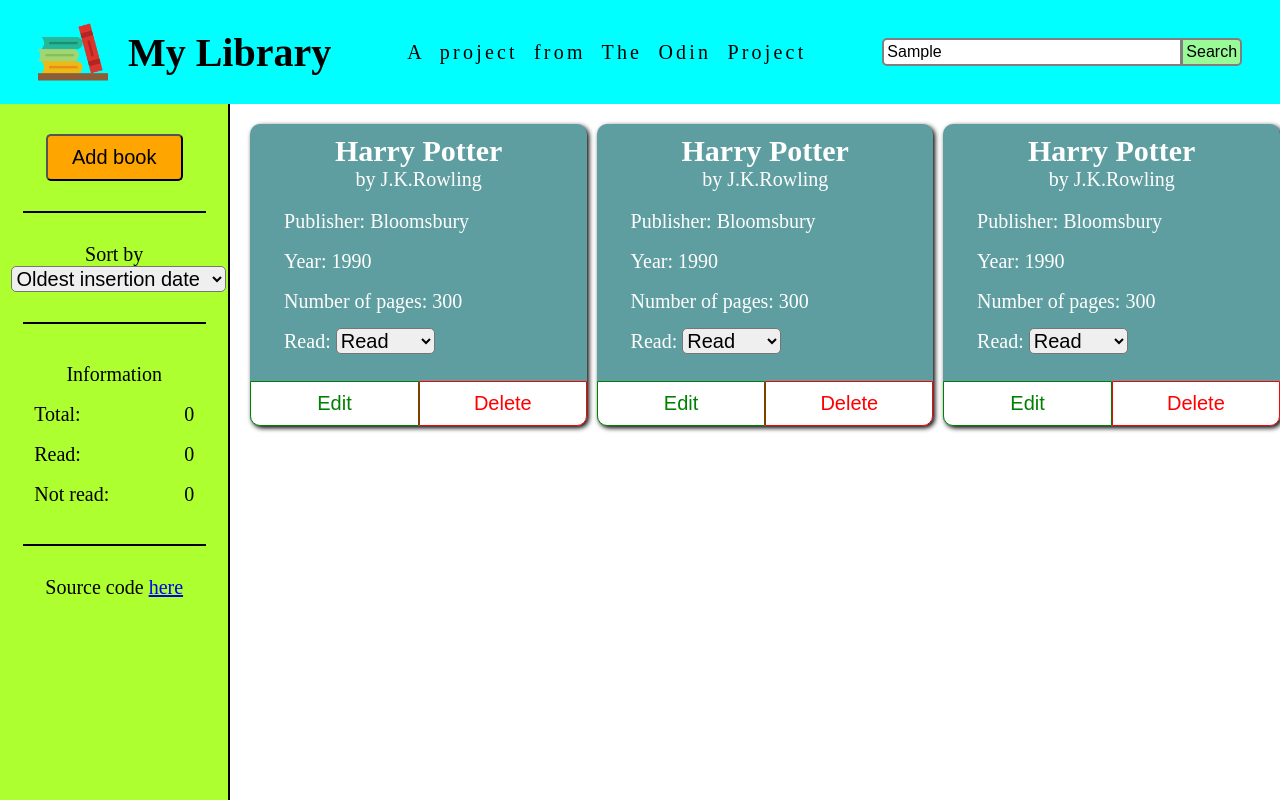
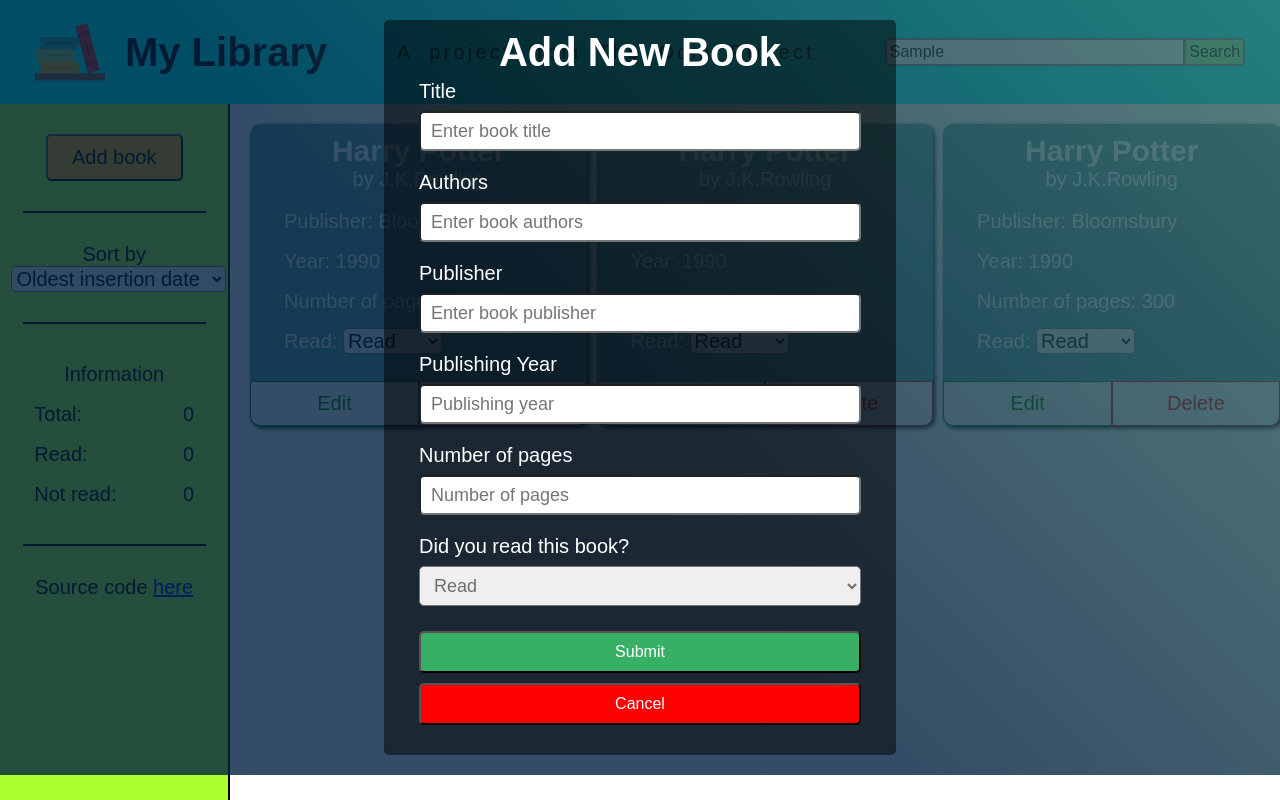
Before and after one commit to PhamHung2020/Library_TOP, a plain HTML site: page index.html in a window 1280 px wide. Both pictures are taken after typing "Sample" into the empty fields and a click on the button "Add book". Drawn offline with Linux system fonts and the light colour scheme.

Commit message:
Add form

```diff
--- a/index.html
+++ b/index.html
@@ -20,8 +20,6 @@
             <button class="search-button">Search</button>
         </div>
     </header>
-
-
 
     <div class="tools-section">
         <button class="add-button">Add book</button>
@@ -126,5 +124,38 @@
             </div>
         </div>
     </div>
+
+    <div class="form-wrapper display-none">
+        <form action="" id="survey-form">
+            <h1 class="form-header">Add New Book</h1>
+
+            <div class="enter-information">
+                <label id="title-label" for="title">Title</label>
+                <input id="title" type="text" placeholder="Enter book title" required>
+                <label id="authors-label" for="authors">Authors</label>
+                <input id="authors" type="text" placeholder="Enter book authors" required>
+                <label id="publisher-label" for="publisher">Publisher</label>
+                <input id="publisher" type="text" placeholder="Enter book publisher" required>
+                <label id="publishing-year-label" for="publishing-year">Publishing Year</label>
+                <input id="publishing-year" type="number" placeholder="Publishing year" min="1950">
+                <label id="number-of-pages-label" for="number-of-pages">Number of pages</label>
+                <input id="number-of-pages" type="number" placeholder="Number of pages" min="1">
+            </div>
+
+            <div class="dropdown">
+                <label for="read-dropdown">Did you read this book?</label>
+                <select name="read-dropdown" id="read-dropdown" required>
+                    <option value="read">Read</option>
+                    <option value="not-read">Not read</option>
+                    <option value="reading">Reading</option>
+                </select>
+            </div>
+
+            <button class="form-button" id="submit" type="submit">Submit</button>
+            <button class="form-button" id="cancel">Cancel</button>
+        </form>
+    </div>
+
+    <script src="./scripts.js"></script>
 </body>
 </html>
--- a/scripts.js
+++ b/scripts.js
@@ -0,0 +1,11 @@
+document.querySelector('.add-button').addEventListener('click', () =>
+{
+    const form_wrapper = document.querySelector('.form-wrapper');
+    form_wrapper.classList.remove('display-none');
+})
+
+document.querySelector('#cancel').addEventListener('click', () =>
+{
+    const form_wrapper = document.querySelector('.form-wrapper');
+    form_wrapper.classList.add('display-none');
+})
--- a/styles.css
+++ b/styles.css
@@ -5,6 +5,7 @@
 }
 
 body{
+    font-family: sans-serif;
     background-color: white;
     color: black;
     font-size: 20px;
@@ -107,7 +108,6 @@ header{
 
 .add-button{
     font-size: 20px;
-    /* color: rgb(17, 126, 126); */
     width: 60%;
     margin: 30px auto;
     padding: 10px 0;
@@ -194,7 +194,7 @@ select{
     padding-bottom: 10px;
 }
 
-button:hover{
+.button:hover{
     background-color: rgb(239, 239, 239);
 }
 
@@ -236,3 +236,97 @@ button:hover{
     grid-template-columns: 1fr 1fr 1fr;
     column-gap: 10px;
 }
+
+/* ---------------------------- */
+/* ------ FORM SECTION --------*/
+/* ---------------------------- */
+
+.form-wrapper{
+    background-image: linear-gradient(45deg,rgba(2,33,64, 0.8) 45%, rgba(45,95,93, 0.8));
+    padding: 20px 0;
+    width: 100%;
+    position: absolute;
+    top: 0;
+}
+
+.form-header{
+    color: #ffffff;
+    margin-bottom: 5px;
+    text-align: center;
+}
+
+form{
+    background-color: rgba(0, 0, 0, 0.5);
+    border-radius: 5px;
+    padding: 10px 35px 25px 35px;
+    margin: 0 auto;
+    width: 40%;
+    color: #ffffff;
+    font-size: 20px;
+}
+
+.enter-information label{
+    display: block;
+}
+
+.enter-information input{
+    margin-top: 8px;
+    margin-bottom: 20px;
+    height: 40px;
+    width: 100%;
+    padding: 3px 5px 3px 10px;
+    font-size: large;
+    color: rgb(114, 109, 109);
+    border-radius: 5px;
+}
+
+.dropdown label{
+    display: block;
+}
+
+.dropdown select{
+    margin-top: 8px;
+    margin-bottom: 20px;
+    height: 40px;
+    width: 100%;
+    padding: 3px 5px 3px 10px;
+    font-size: large;
+    color: rgb(114, 109, 109);
+    border-radius: 5px;
+}
+
+.form-button{
+    width: 100%;
+    font-size: medium;
+    padding: 10px;
+    color: #ffffff;
+    background-color: #37af65;
+    border-radius: 5px;
+    cursor: pointer;
+    margin: 5px 0;
+}
+
+#submit{
+    background-color: #37af65;
+}
+
+#cancel{
+    background-color: red;
+}
+
+#submit:hover{
+    background-color: #0c9640;
+}
+
+#cancel:hover{
+    background-color: rgb(189, 3, 3);
+}
+
+input[type=text]:focus, input[type=email]:focus, input[type=number]:focus, textarea:focus, select:focus{
+    outline: none;
+    border: rgb(43, 138, 228) 2px solid;
+}
+
+.display-none{
+    display: none;
+}
--- a/stylesbook.css
+++ /dev/null
@@ -1,81 +0,0 @@
-*{
-    margin: 0;
-    padding: 0;
-    box-sizing: border-box;
-}
-
-.book-card{
-    color:white;
-    max-width: 400px;
-    min-height: max-content;
-    border-radius: 10px;
-    box-shadow: 2px 2px 5px black;
-    display: flex;
-    flex-direction: column;
-    justify-content: space-between;
-    font-size: 20px;
-}
-
-.title-author{
-    text-align: center;
-    border-top-left-radius: 10px;
-    border-top-right-radius: 10px;
-    padding-top: 10px;
-    padding-bottom: 10px;
-}
-
-
-.info-text{
-    text-align: left;
-    margin-left: 10%;
-    line-height: 2;
-    padding-bottom: 20px;
-}
-
-select{
-    font-size: 20px;
-    border-radius: 5px;
-    outline: none;
-    cursor: pointer;
-}
-
-.buttons{
-    display: grid;
-    grid-template-columns: 1fr 1fr;
-}
-
-.button{
-    background-color: white;
-    font-size: 20px;
-    cursor: pointer;
-    padding-top: 10px;
-    padding-bottom: 10px;
-}
-
-button:hover{
-    background-color: rgb(239, 239, 239);
-}
-
-.edit{
-    border-bottom-left-radius: 10px;
-    color: green;
-    border: 1px solid green;
-}
-
-.delete{
-    border-bottom-right-radius: 10px;
-    color: red;
-    border: 1px solid red;
-}
-
-.read{
-    background-color: cadetblue;
-}
-
-.reading{
-    background-color: darkgreen;
-}
-
-.not-read{
-    background-color: gray;
-}
--- /dev/null
+++ b/stylesform.css
@@ -0,0 +1,105 @@
+*{
+    margin: 0px;
+    padding: 0px;
+    box-sizing: border-box;
+}
+
+/* html{
+    font-family: sans-serif;
+    font-size: 20px; /*default : 16px*/
+    /* color: #5a5a5a; */
+    /*background-color: #ffffff;
+    text-rendering: optimizeLegibility;
+} */
+
+.form-wrapper{
+    background-image: linear-gradient(45deg,rgba(2,33,64, 0.8) 45%, rgba(45,95,93, 0.8));
+    background-size: cover;
+    background-position: center;
+    background-attachment: fixed;
+    padding: 40px 0;
+
+}
+
+.form-header{
+    color: #ffffff;
+    padding-top: 40px;
+    margin-bottom: 5px;
+    text-align: center;
+}
+
+form{
+    background-color: rgba(0, 0, 0, 0.5);
+    border-radius: 5px;
+    padding: 0 35px 25px 35px;
+    margin: 0 auto;
+    width: 45%;
+    color: #ffffff;
+    font-size: 20px;
+}
+
+.enter-information label{
+    display: block;
+}
+
+.enter-information input{
+    margin-top: 8px;
+    margin-bottom: 20px;
+    height: 40px;
+    width: 100%;
+    padding: 3px 5px 3px 10px;
+    font-size: large;
+    color: rgb(114, 109, 109);
+    border-radius: 5px;
+}
+
+.dropdown label{
+    display: block;
+}
+
+.dropdown select{
+    margin-top: 8px;
+    margin-bottom: 20px;
+    height: 40px;
+    width: 100%;
+    padding: 3px 5px 3px 10px;
+    font-size: large;
+    color: rgb(114, 109, 109);
+    border-radius: 5px;
+}
+
+.form-button{
+    width: 100%;
+    font-size: medium;
+    padding: 10px;
+    color: #ffffff;
+    background-color: #37af65;
+    border-radius: 5px;
+    cursor: pointer;
+    margin: 5px 0;
+}
+
+#submit{
+    background-color: #37af65;
+}
+
+#cancel{
+    background-color: red;
+}
+
+#submit:hover{
+    background-color: #0c9640;
+}
+
+#cancel:hover{
+    background-color: rgb(189, 3, 3);
+}
+
+input[type=text]:focus, input[type=email]:focus, input[type=number]:focus, textarea:focus, select:focus{
+    outline: none;
+    border: rgb(43, 138, 228) 2px solid;
+}
+
+.display-none{
+    display: none;
+}
```
Also changed, not shown: form.html (added, +46 -0 lines).
